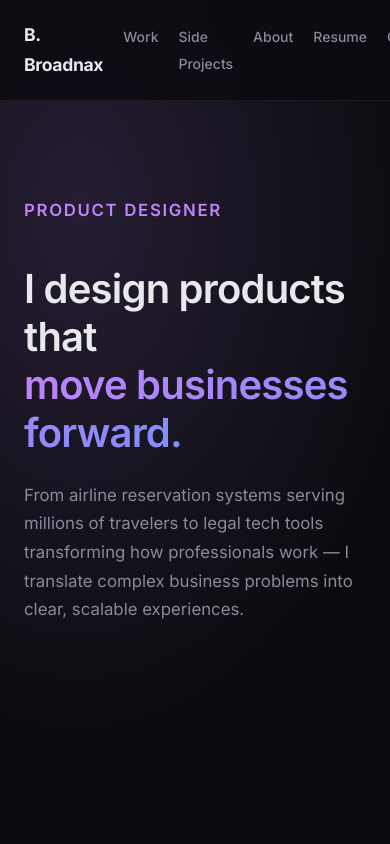
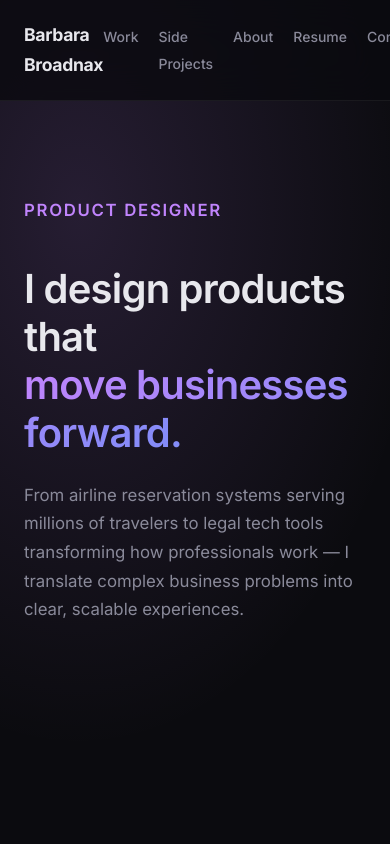
Before and after one commit to bbrdnx/broadnaxux, a website: page index.html in a window 390 px wide. Shown: the top 844 px of the page. Drawn offline with Linux system fonts and the light colour scheme.

Commit message:
Fix logo: Barbara Broadnax on all screen sizes

```diff
--- a/index.html
+++ b/index.html
@@ -15,7 +15,7 @@
   <!-- Navigation -->
   <nav>
     <div class="container">
-      <a href="index.html" class="logo"><span class="logo-full">Barbara Broadnax</span><span class="logo-short">B. Broadnax</span</a>
+      <a href="index.html" class="logo">Barbara Broadnax</a>
       <ul class="nav-links">
         <li><a href="#work">Work</a></li>
         <li><a href="#side-projects">Side Projects</a></li>
--- a/styles.css
+++ b/styles.css
@@ -104,7 +104,6 @@ nav .logo {
   letter-spacing: -0.02em;
 }
 
-.logo-short { display: none; }
 
 nav .nav-links {
   display: flex;
@@ -660,8 +659,6 @@ footer .footer-links a:hover { color: var(--accent); }
   .case-nav a { max-width: 100%; }
 
   nav .nav-links { gap: 1.25rem; }
-  .logo-full { display: none; }
-  .logo-short { display: inline; }
 }
 
 @media (max-width: 480px) {
```
Also changed, not shown: alaska-same-day-change.html (+1 -1 lines), alaska-view-reservation.html (+1 -1 lines), inksoft-design-studio.html (+1 -1 lines), inksoft-ssl.html (+1 -1 lines), ipro-eda.html (+1 -1 lines), ipro-ner.html (+1 -1 lines), ipro-search-redact.html (+1 -1 lines), resume.html (+1 -1 lines).
